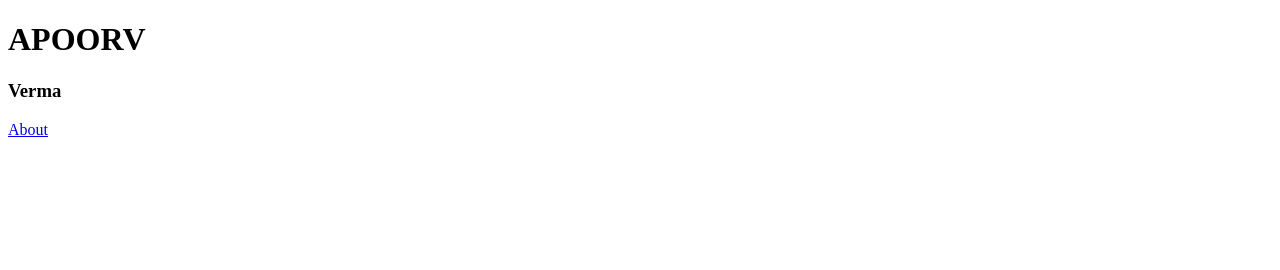
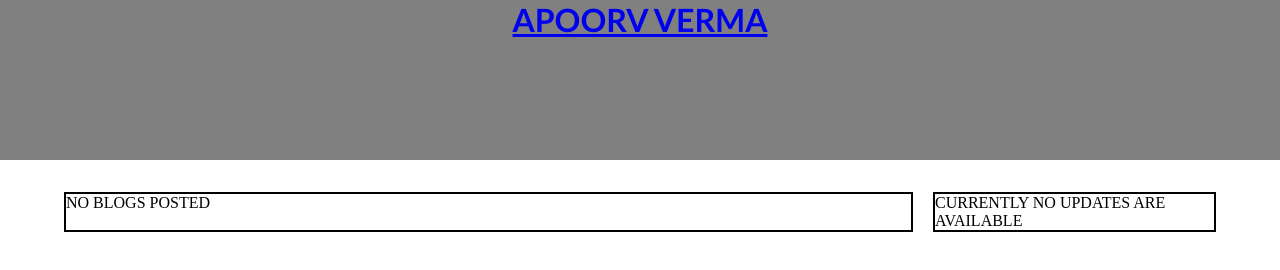
Before and after one commit to Sunnyverma81201/apoorv_verma_blog, a plain HTML site: page index.html in a window 1280 px wide. Drawn offline with Linux system fonts and the light colour scheme.

Commit message:
designed the home Page

```diff
--- a/index.html
+++ b/index.html
@@ -4,15 +4,19 @@
     <meta charset="UTF-8">
     <meta name="viewport" content="width=device-width, initial-scale=1.0">
     <title>APOORV VERMA</title>
+    <link rel="stylesheet" href="style.css">
 </head>
 <body>
-    <div id = "top">
-        <h1>APOORV</h1>
-        <h3>Verma</h3>
-        <a href="about.html">About</a>
+    <div class = "top">
+        <a href="about.html"><h1>APOORV VERMA</h1></a>
     </div>
-    <div id = "blogs">
-
+    <div class = "container">
+        <div class = "blogs">
+            NO BLOGS POSTED
+        </div>
+        <div class = "updates">
+            CURRENTLY NO UPDATES ARE AVAILABLE
+        </div>
     </div>
 </body>
 </html>
--- a/style.css
+++ b/style.css
@@ -0,0 +1,25 @@
+body{
+    margin: 0;
+}
+.top{
+    text-align: center;
+    margin-block-end: 2em;
+    background-color: gray;
+    background-size: cover;
+    height: 10em;
+    font-family: 'Gill Sans', 'Gill Sans MT', Calibri, 'Trebuchet MS', sans-serif;
+}
+.top a h1{
+    margin : 0;
+}
+.container{
+    display: grid;
+    grid-template-columns: 3fr 1fr;
+    grid-gap: 20px;
+    padding-left: 4em;
+    padding-right: 4em;
+}
+
+.blogs,.updates{
+    border: 2pt solid black;
+}
```
Also changed, not shown: resources/top-background.jpg (added).
